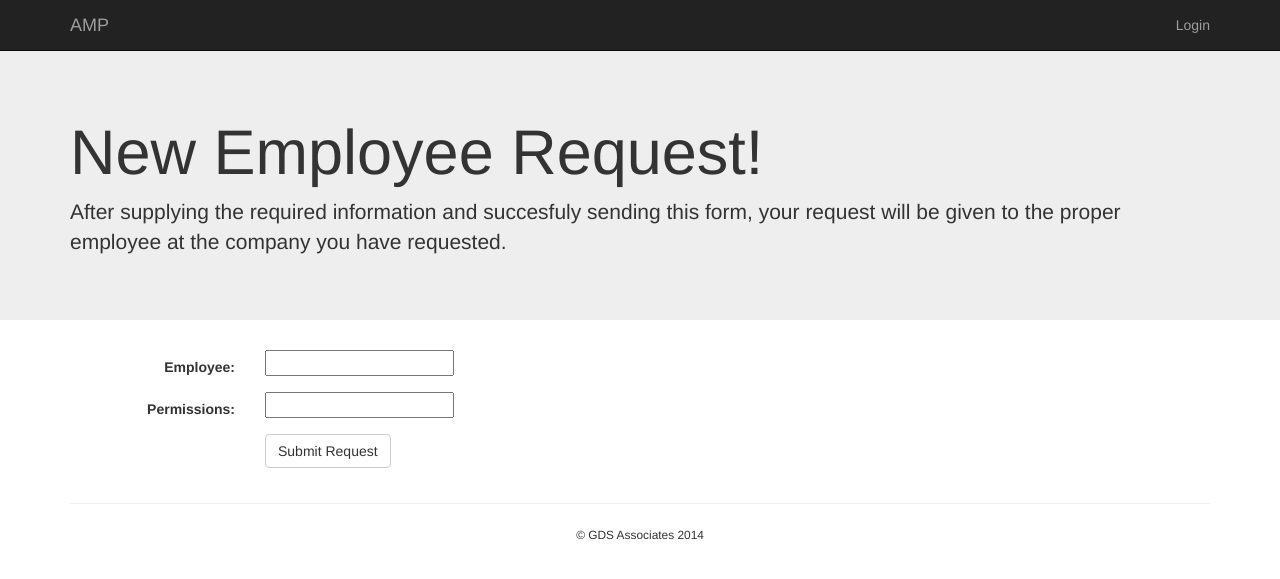
After one commit to jteppinette/amp, a Django app: template app/templates/new_employee_request.html in a window 1280 px wide. The commit adds this page. Shown: the top 579 px of the page. Run offline with Django 3.2, Linux system fonts and the light colour scheme; the template is opened without the code that fills it, so the values that code supplies are empty, except form fields; tables that the repository leaves empty hold one stand-in row (values such as "Sample post"); form fields are guessed from the names that the template uses; some libraries are stand-ins or nearby versions.

Commit message:
EmployeeRequests can be created by anonymous users.

```diff
--- a/app/templates/home.html
+++ b/app/templates/home.html
@@ -23,7 +23,7 @@
             <div class="col-md-6">
                 <h2>Employee Requests</h2>
                 <p>If you are a current employee at a company using AMP, and you would like to make a request for specific permissions, click the button below.</p>
-                <p><a class="btn btn-default" href="#" role="button">Make Employee Request &raquo;</a></p>
+                <p><a class="btn btn-default" href="{% url 'new_employee_request' %}" role="button">Make Employee Request &raquo;</a></p>
             </div>
 
         <!-- Contractor -->
--- /dev/null
+++ b/app/templates/new_employee_request.html
@@ -0,0 +1,41 @@
+{% extends "basenav.html" %}
+
+{% block title %}New Employee Request | AMP{% endblock %}
+
+{% block content %}
+
+<!-- Jumbotron -->
+<div class="jumbotron">
+    <div class="container">
+        <h1>New Employee Request!</h1>
+        <p>After supplying the required information and succesfuly sending this form, your request will be given to the proper employee at the company you have requested.</p>
+    </div>
+</div>
+
+<div class="container">
+    <form class="form-horizontal" role="form" method="post">
+        {% csrf_token %}
+
+        <div class="form-group">
+            <label for="id_employee" class="col-sm-2 control-label">Employee:</label>
+            <div class="col-sm-10">
+                {{form.employee}}
+            </div>
+        </div>
+
+        <div class="form-group">
+            <label for="id_permissions" class="col-sm-2 control-label">Permissions:</label>
+            <div class="col-sm-10">
+                {{form.permissions}}
+            </div>
+        </div>
+
+        <div class="form-group">
+            <div class="col-sm-offset-2 col-sm-10">
+              <button type="submit" class="btn btn-default">Submit Request</button>
+            </div>
+        </div>
+    </form>
+</div>
+
+{% endblock %}
--- a/app/urls.py
+++ b/app/urls.py
@@ -16,4 +16,7 @@ urlpatterns = patterns('',
 
     # App
     url(r'^dashboard/$', views.dashboard),
+
+    # Requests
+    url(r'^requests/employee/new/$', views.NewEmployeeRequest.as_view(), name='new_employee_request'),
 )
```
Also changed, not shown: app/views.py (+28 -0 lines).
